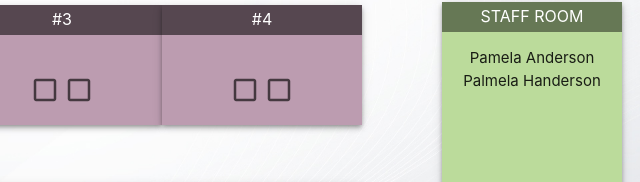
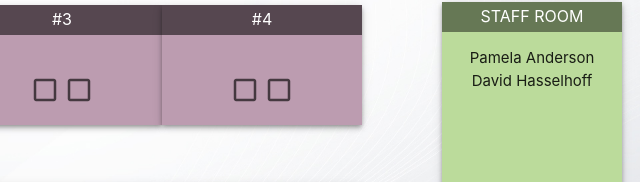
Before and after one commit to CSE-Hack-18/A1KEBS-GRP3, a website: page client/index.html in a window 1280 px wide. Shown: the part 156-338 px from the top of the page, 640-1280 px from the left. Drawn offline with nearby package versions, Linux system fonts and the light colour scheme; no server answers.

Commit message:
change of nurses

```diff
--- a/client/index.html
+++ b/client/index.html
@@ -121,7 +121,7 @@
                         <label>Staff room</label>
                         <ul class="staff-list">
                             <li class="staff-person">Pamela Anderson</li>
-                            <li class="staff-person">Palmela Handerson</li>
+                            <li class="staff-person">David Hasselhoff</li>
                         </ul>
 
 
@@ -213,7 +213,7 @@
                     <h4>Current shift</h4>
                 </li>
                 <li class="collection-item">Pamela Anderson</li>
-                <li class="collection-item">Palmela Handerson</li>
+                <li class="collection-item">David Hasselhoff</li>
             </ul>
             <ul class="collection with-header">
                 <li class="collection-header">
```
